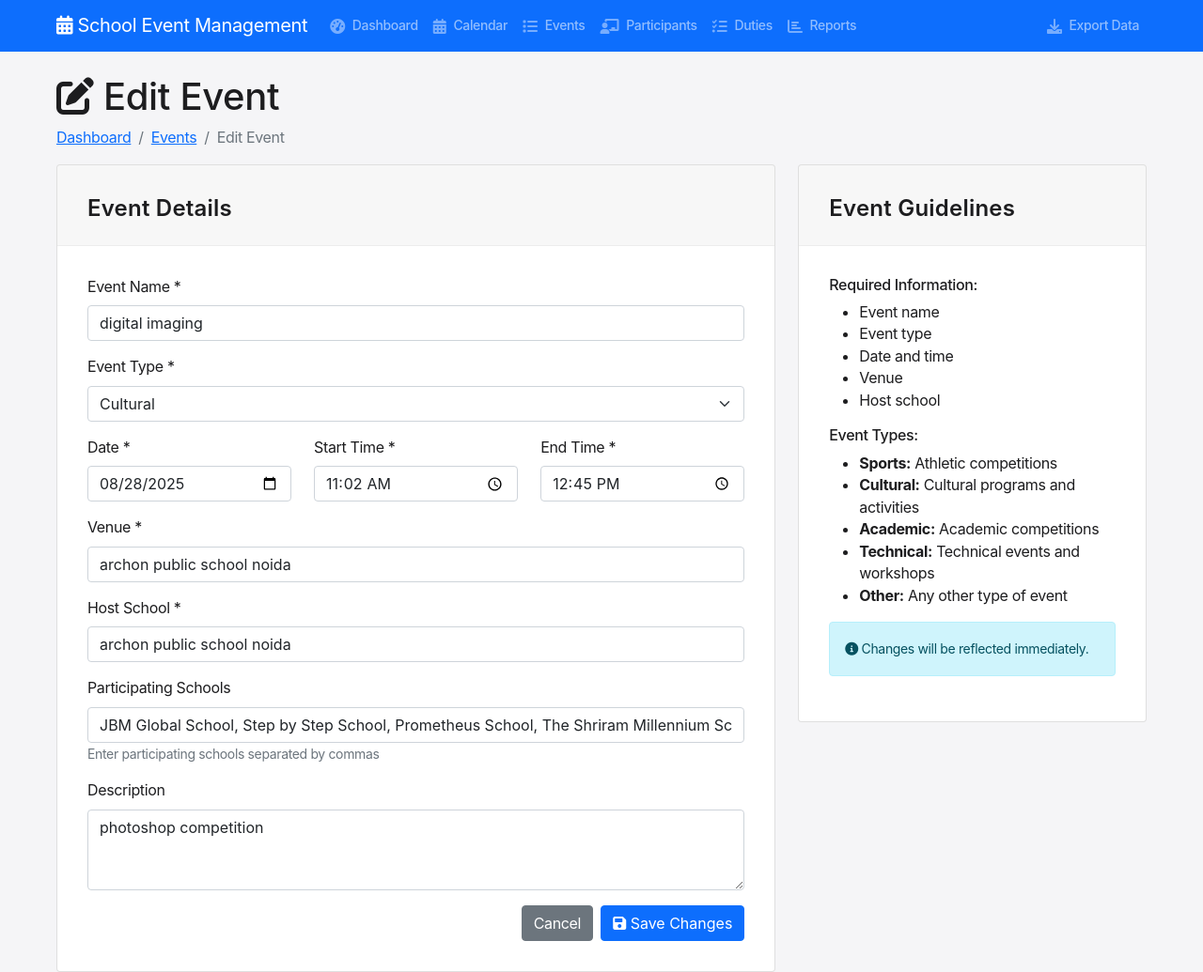
After one commit to Man1sh28/event-management, a Flask app: page /events/2/edit in a window 1280 px wide. The commit adds this page. Shown: the whole page at 94% size. Run offline with Flask 3, Linux system fonts and the light colour scheme; data comes from the database, SQL or seed files in the repository.

Commit message:
minor changes

```diff
--- a/app.py
+++ b/app.py
@@ -31,26 +31,39 @@ def init_db():
         )
     ''')
 
-    # Participants table (for teachers/non-students)
+    # Participants table (for students only)
     cursor.execute('''
         CREATE TABLE IF NOT EXISTS participants (
             id INTEGER PRIMARY KEY AUTOINCREMENT,
             name TEXT NOT NULL,
-            type TEXT NOT NULL CHECK (type IN ('teacher')),
+            type TEXT NOT NULL CHECK (type IN ('student')),
             class_dept TEXT NOT NULL,
+            school TEXT NOT NULL,
+            grade TEXT,
             contact TEXT,
             emergency_contact TEXT,
             created_at TIMESTAMP DEFAULT CURRENT_TIMESTAMP
         )
     ''')
 
+    # Duty Personnel table (for teachers/staff assigned to duties)
+    cursor.execute('''
+        CREATE TABLE IF NOT EXISTS duty_personnel (
+            id INTEGER PRIMARY KEY AUTOINCREMENT,
+            name TEXT NOT NULL,
+            designation TEXT,
+            school TEXT,
+            contact TEXT,
+            email TEXT,
+            created_at TIMESTAMP DEFAULT CURRENT_TIMESTAMP
+        )
+    ''')
 
     cursor.execute('''
         CREATE TABLE IF NOT EXISTS duties (
             id INTEGER PRIMARY KEY AUTOINCREMENT,
             event_id INTEGER NOT NULL,
-            participant_id INTEGER,
-            volunteer_id INTEGER,
+            duty_person_id INTEGER NOT NULL,
             duty_type TEXT NOT NULL,
             duty_date DATE NOT NULL,
             start_time TIME NOT NULL,
@@ -60,10 +73,7 @@ def init_db():
             notes TEXT,
             assigned_at TIMESTAMP DEFAULT CURRENT_TIMESTAMP,
             FOREIGN KEY (event_id) REFERENCES events (id) ON DELETE CASCADE,
-            FOREIGN KEY (participant_id) REFERENCES participants (id) ON DELETE CASCADE,
-            FOREIGN KEY (volunteer_id) REFERENCES volunteers (id) ON DELETE CASCADE,
-            CHECK ((participant_id IS NOT NULL AND volunteer_id IS NULL) OR
-                   (participant_id IS NULL AND volunteer_id IS NOT NULL))
+            FOREIGN KEY (duty_person_id) REFERENCES duty_personnel (id) ON DELETE CASCADE
         )
     ''')
 
@@ -194,7 +204,7 @@ def dashboard():
     # Statistics
     total_events = conn.execute('SELECT COUNT(*) as count FROM events').fetchone()['count']
     total_participants = conn.execute('SELECT COUNT(*) as count FROM participants WHERE type = "student"').fetchone()['count']
-    total_teachers = conn.execute('SELECT COUNT(*) as count FROM participants WHERE type = "teacher"').fetchone()['count']
+    total_duty_personnel = conn.execute('SELECT COUNT(*) as count FROM duty_personnel').fetchone()['count']
     total_duties = conn.execute('SELECT COUNT(*) as count FROM duties').fetchone()['count']
 
     # Upcoming events
@@ -210,7 +220,7 @@ def dashboard():
     return render_template('dashboard.html',
                          total_events=total_events,
                          total_participants=total_participants,
-                         total_teachers=total_teachers,
+                         total_duty_personnel=total_duty_personnel,
                          total_duties=total_duties,
                          upcoming_events=upcoming_events)
 
@@ -405,20 +415,20 @@ def duties():
 
     duties = conn.execute('''
         SELECT d.*, e.name as event_name, e.event_date as event_date,
-               p.name as person_name, 'Participant' as person_type
+               dp.name as person_name, dp.designation, dp.school
         FROM duties d
         JOIN events e ON d.event_id = e.id
-        JOIN participants p ON d.participant_id = p.id
+        JOIN duty_personnel dp ON d.duty_person_id = dp.id
         ORDER BY e.event_date
     ''').fetchall()
 
     events = conn.execute('SELECT id, name, event_date FROM events ORDER BY event_date').fetchall()
-    participants = conn.execute('SELECT id, name, class_dept FROM participants WHERE type = "student" ORDER BY name').fetchall()
+    duty_personnel = conn.execute('SELECT id, name, designation FROM duty_personnel ORDER BY name').fetchall()
 
     conn.close()
 
     return render_template('duties.html', duties=duties, events=events,
-                         participants=participants)
+                         duty_personnel=duty_personnel)
 
 @app.route('/duties/assign', methods=['GET', 'POST'])
 def assign_duty():
@@ -436,27 +446,27 @@ def assign_duty():
         start_time = time_parts[0].strip()
         end_time = time_parts[1].strip() if len(time_parts) > 1 else start_time
 
-        teacher_name = request.form['teacher_name'].strip()
+        person_name = request.form['teacher_name'].strip()
 
         conn = get_db_connection()
 
-        # Find or create teacher
-        teacher = conn.execute('SELECT id FROM participants WHERE name = ? AND type = "teacher"',
-                             (teacher_name,)).fetchone()
+        # Find or create duty personnel
+        person = conn.execute('SELECT id FROM duty_personnel WHERE name = ?',
+                             (person_name,)).fetchone()
 
-        if teacher:
-            participant_id = teacher['id']
+        if person:
+            duty_person_id = person['id']
         else:
-            # Create new teacher with minimal info
-            cursor = conn.execute('INSERT INTO participants (name, type, class_dept) VALUES (?, "teacher", "")',
-                                (teacher_name,))
-            participant_id = cursor.lastrowid
+            # Create new duty personnel with minimal info
+            cursor = conn.execute('INSERT INTO duty_personnel (name, designation, school) VALUES (?, "", "")',
+                                (person_name,))
+            duty_person_id = cursor.lastrowid
 
         conn.execute('''
-            INSERT INTO duties (event_id, participant_id, duty_type,
+            INSERT INTO duties (event_id, duty_person_id, duty_type,
                               duty_date, start_time, end_time, location, description, notes)
             VALUES (?, ?, ?, ?, ?, ?, ?, ?, ?)
-        ''', (event_id, participant_id, duty_type,
+        ''', (event_id, duty_person_id, duty_type,
               duty_date, start_time, end_time, location, description, notes))
         conn.commit()
         conn.close()
@@ -482,7 +492,7 @@ def edit_duty(id):
 
     if request.method == 'POST':
         event_id = request.form['event_id']
-        teacher_name = request.form['teacher_name'].strip()
+        person_name = request.form['teacher_name'].strip()
         duty_type = request.form['duty_type']
         duty_date = request.form['duty_date']
         time_slot = request.form['time_slot']
@@ -497,23 +507,23 @@ def edit_duty(id):
 
         conn = get_db_connection()
 
-        # Find or create teacher
-        teacher = conn.execute('SELECT id FROM participants WHERE name = ? AND type = "teacher"',
-                             (teacher_name,)).fetchone()
+        # Find or create duty personnel
+        person = conn.execute('SELECT id FROM duty_personnel WHERE name = ?',
+                             (person_name,)).fetchone()
 
-        if teacher:
-            participant_id = teacher['id']
+        if person:
+            duty_person_id = person['id']
         else:
-            # Create new teacher with minimal info
-            cursor = conn.execute('INSERT INTO participants (name, type, class_dept) VALUES (?, "teacher", "")',
-                                (teacher_name,))
-            participant_id = cursor.lastrowid
+            # Create new duty personnel with minimal info
+            cursor = conn.execute('INSERT INTO duty_personnel (name, designation, school) VALUES (?, "", "")',
+                                (person_name,))
+            duty_person_id = cursor.lastrowid
 
         conn.execute('''
-            UPDATE duties SET event_id = ?, participant_id = ?, duty_type = ?,
+            UPDATE duties SET event_id = ?, duty_person_id = ?, duty_type = ?,
                            duty_date = ?, start_time = ?, end_time = ?, location = ?,
                            description = ?, notes = ? WHERE id = ?
-        ''', (event_id, participant_id, duty_type, duty_date,
+        ''', (event_id, duty_person_id, duty_type, duty_date,
               start_time, end_time, location, description, notes, id))
         conn.commit()
         conn.close()
@@ -522,10 +532,10 @@ def edit_duty(id):
         return redirect(url_for('duties'))
 
     events = conn.execute('SELECT id, name, event_date, venue FROM events ORDER BY event_date').fetchall()
-    participants = conn.execute('SELECT id, name, class_dept FROM participants WHERE type = "student" ORDER BY name').fetchall()
+    duty_personnel = conn.execute('SELECT id, name, designation FROM duty_personnel ORDER BY name').fetchall()
     conn.close()
 
-    return render_template('edit_duty.html', duty=duty, events=events, participants=participants)
+    return render_template('edit_duty.html', duty=duty, events=events, duty_personnel=duty_personnel)
 
 @app.route('/duties/<int:id>/delete', methods=['POST'])
 def delete_duty(id):
--- a/templates/add_duty.html
+++ b/templates/add_duty.html
@@ -41,8 +41,8 @@
                     </div>
 
                     <div class="mb-3">
-                        <label for="teacher_name" class="form-label">Teacher Name *</label>
-                        <input type="text" class="form-control" id="teacher_name" name="teacher_name" placeholder="Enter teacher's full name" required>
+                        <label for="teacher_name" class="form-label">Person Name *</label>
+                        <input type="text" class="form-control" id="teacher_name" name="teacher_name" placeholder="Enter person's full name" required>
                     </div>
 
                     <div class="mb-3">
--- a/templates/edit_duty.html
+++ b/templates/edit_duty.html
@@ -42,8 +42,8 @@
                     </div>
 
                     <div class="mb-3">
-                        <label for="teacher_name" class="form-label">Teacher Name *</label>
-                        <input type="text" class="form-control" id="teacher_name" name="teacher_name" value="{{ duty.person_name }}" placeholder="Enter teacher's full name" required>
+                        <label for="teacher_name" class="form-label">Person Name *</label>
+                        <input type="text" class="form-control" id="teacher_name" name="teacher_name" value="{{ duty.name }}" placeholder="Enter person's full name" required>
                     </div>
 
                     <div class="mb-3">
--- /dev/null
+++ b/templates/edit_event.html
@@ -0,0 +1,126 @@
+{% extends "base.html" %}
+
+{% block title %}Edit Event - School Event Management{% endblock %}
+
+{% block content %}
+<div class="row">
+    <div class="col-12">
+        <h1><i class="fas fa-edit"></i> Edit Event</h1>
+        <nav aria-label="breadcrumb">
+            <ol class="breadcrumb">
+                <li class="breadcrumb-item"><a href="{{ url_for('dashboard') }}">Dashboard</a></li>
+                <li class="breadcrumb-item"><a href="{{ url_for('events') }}">Events</a></li>
+                <li class="breadcrumb-item active">Edit Event</li>
+            </ol>
+        </nav>
+    </div>
+</div>
+
+<div class="row">
+    <div class="col-md-8">
+        <div class="card">
+            <div class="card-header">
+                <h5 class="card-title mb-0">Event Details</h5>
+            </div>
+            <div class="card-body">
+                <form method="POST">
+                    <div class="mb-3">
+                        <label for="name" class="form-label">Event Name *</label>
+                        <input type="text" class="form-control" id="name" name="name" value="{{ event.name }}" required>
+                    </div>
+
+                    <div class="mb-3">
+                        <label for="type" class="form-label">Event Type *</label>
+                        <select class="form-select" id="type" name="type" required>
+                            <option value="">Select Type</option>
+                            <option value="sports" {% if event.type == 'sports' %}selected{% endif %}>Sports</option>
+                            <option value="cultural" {% if event.type == 'cultural' %}selected{% endif %}>Cultural</option>
+                            <option value="academic" {% if event.type == 'academic' %}selected{% endif %}>Academic</option>
+                            <option value="technical" {% if event.type == 'technical' %}selected{% endif %}>Technical</option>
+                            <option value="other" {% if event.type == 'other' %}selected{% endif %}>Other</option>
+                        </select>
+                    </div>
+
+                    <div class="row">
+                        <div class="col-md-4 mb-3">
+                            <label for="event_date" class="form-label">Date *</label>
+                            <input type="date" class="form-control" id="event_date" name="event_date" value="{{ event.event_date }}" required>
+                        </div>
+                        <div class="col-md-4 mb-3">
+                            <label for="start_time" class="form-label">Start Time *</label>
+                            <input type="time" class="form-control" id="start_time" name="start_time" value="{{ event.start_time }}" required>
+                        </div>
+                        <div class="col-md-4 mb-3">
+                            <label for="end_time" class="form-label">End Time *</label>
+                            <input type="time" class="form-control" id="end_time" name="end_time" value="{{ event.end_time }}" required>
+                        </div>
+                    </div>
+
+                    <div class="mb-3">
+                        <label for="venue" class="form-label">Venue *</label>
+                        <input type="text" class="form-control" id="venue" name="venue" value="{{ event.venue }}" required>
+                    </div>
+
+                    <div class="mb-3">
+                        <label for="host_school" class="form-label">Host School *</label>
+                        <input type="text" class="form-control" id="host_school" name="host_school" value="{{ event.host_school }}" required>
+                    </div>
+
+                    <div class="mb-3">
+                        <label for="participating_schools" class="form-label">Participating Schools</label>
+                        <input type="text" class="form-control" id="participating_schools" name="participating_schools"
+                               value="{{ event.participating_schools }}" placeholder="Enter schools separated by commas">
+                        <small class="form-text text-muted">Enter participating schools separated by commas</small>
+                    </div>
+
+                    <div class="mb-3">
+                        <label for="description" class="form-label">Description</label>
+                        <textarea class="form-control" id="description" name="description" rows="3">{{ event.description or '' }}</textarea>
+                    </div>
+
+                    <div class="d-grid gap-2 d-md-flex justify-content-md-end">
+                        <a href="{{ url_for('events') }}" class="btn btn-secondary">Cancel</a>
+                        <button type="submit" class="btn btn-primary">
+                            <i class="fas fa-save"></i> Save Changes
+                        </button>
+                    </div>
+                </form>
+            </div>
+        </div>
+    </div>
+
+    <div class="col-md-4">
+        <div class="card">
+            <div class="card-header">
+                <h5 class="card-title mb-0">Event Guidelines</h5>
+            </div>
+            <div class="card-body">
+                <h6>Required Information:</h6>
+                <ul>
+                    <li>Event name</li>
+                    <li>Event type</li>
+                    <li>Date and time</li>
+                    <li>Venue</li>
+                    <li>Host school</li>
+                </ul>
+
+                <h6>Event Types:</h6>
+                <ul>
+                    <li><strong>Sports:</strong> Athletic competitions</li>
+                    <li><strong>Cultural:</strong> Cultural programs and activities</li>
+                    <li><strong>Academic:</strong> Academic competitions</li>
+                    <li><strong>Technical:</strong> Technical events and workshops</li>
+                    <li><strong>Other:</strong> Any other type of event</li>
+                </ul>
+
+                <div class="alert alert-info">
+                    <small>
+                        <i class="fas fa-info-circle"></i>
+                        Changes will be reflected immediately.
+                    </small>
+                </div>
+            </div>
+        </div>
+    </div>
+</div>
+{% endblock %}
```
Also changed, not shown: events.db.
